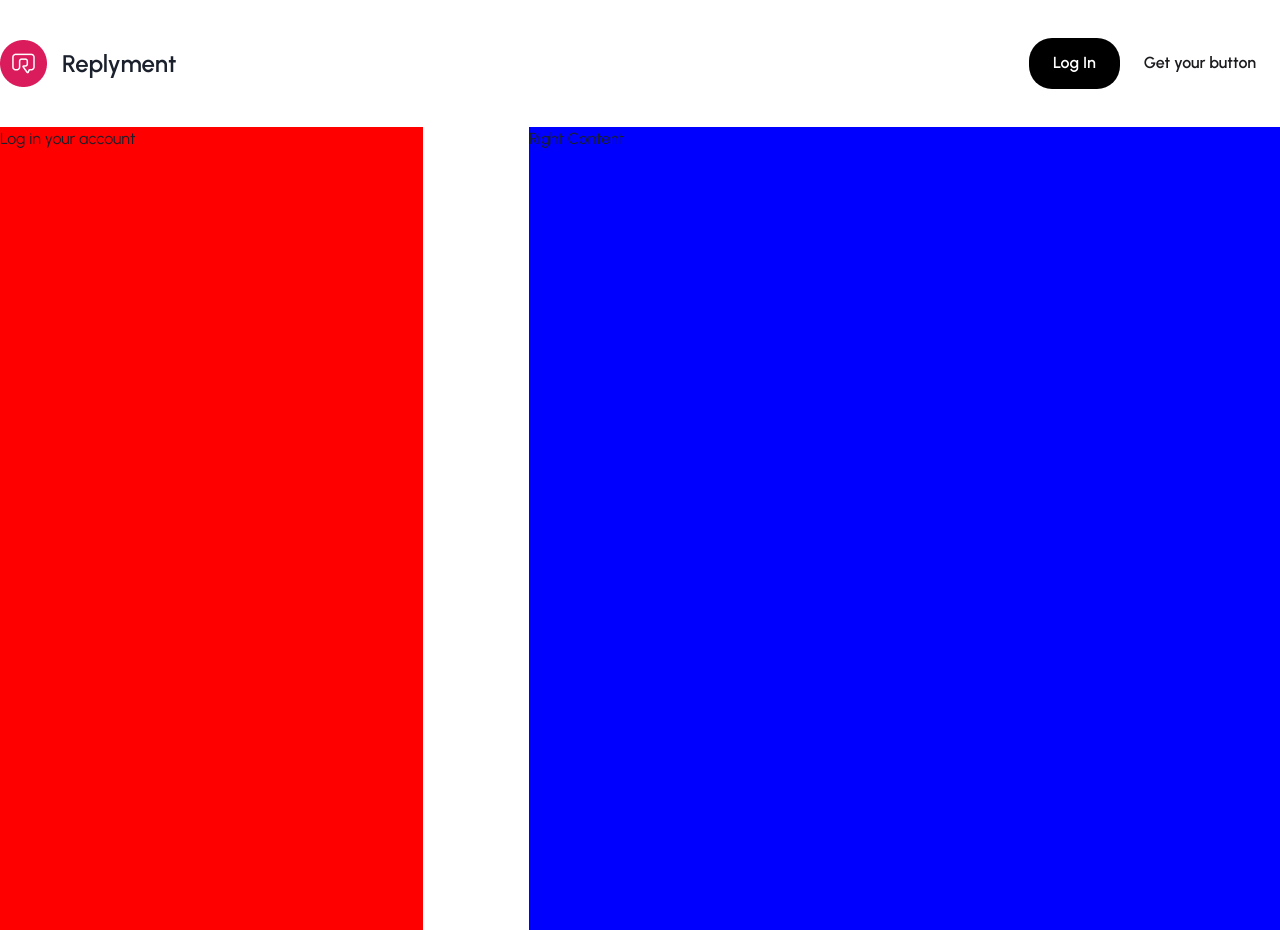
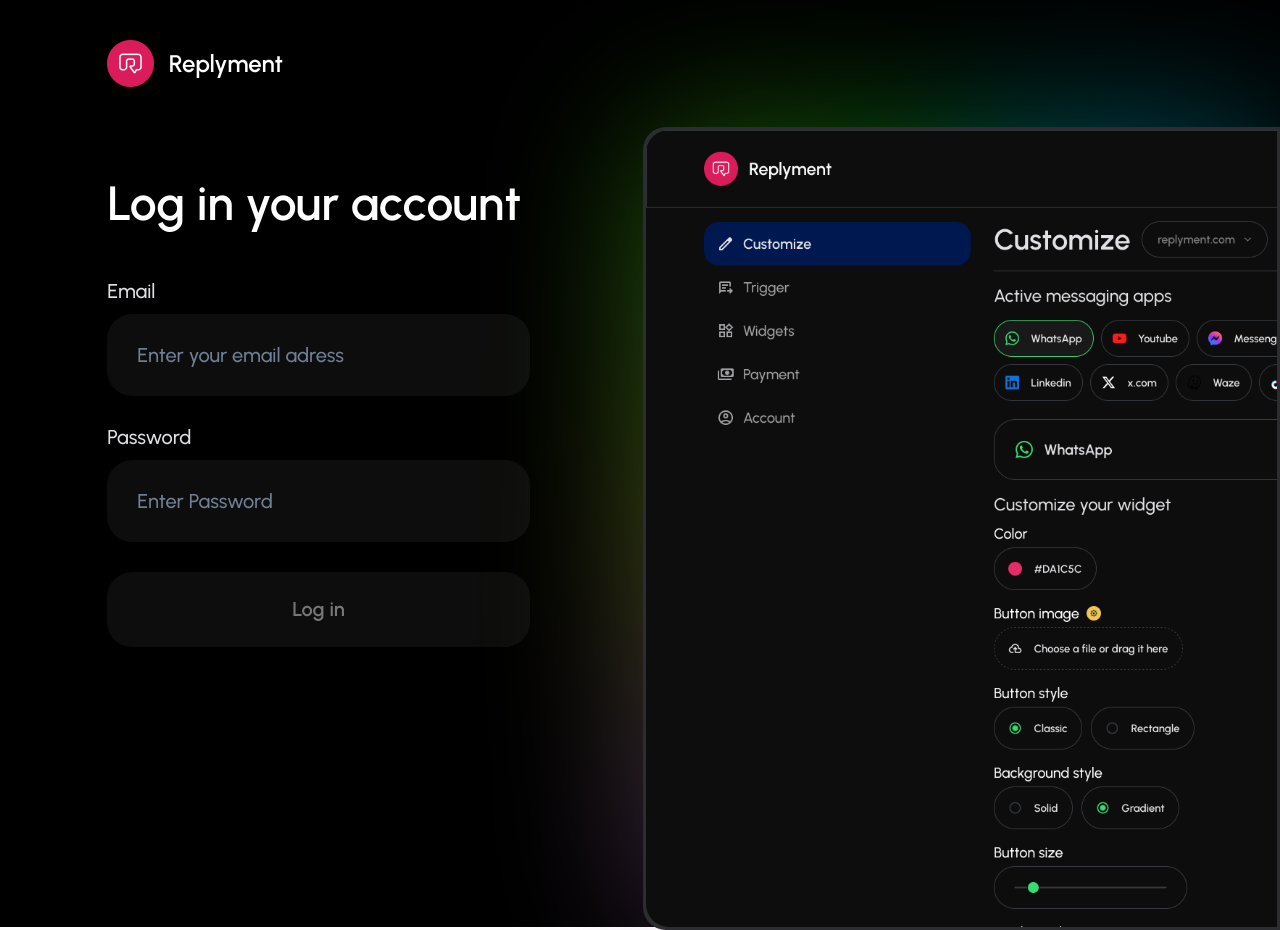
Before and after one commit to NurlanNuruzada/ReplymentReact, a React (Create React App) app: page /beta/SignUp in a window 1280 px wide. Built offline with nearby package versions, Linux system fonts and the light colour scheme; a web font is replaced by a local one.

Commit message:
Sign Up Page Done

```diff
--- a/src/Components/CustomForm/CustomFrom.module.css
+++ b/src/Components/CustomForm/CustomFrom.module.css
@@ -0,0 +1,37 @@
+
+.FormContainer {
+    display: flex;
+    flex-direction: column;
+    gap: 12px;
+}
+
+.FormContainer input {
+    width: Fixed (501px);
+    height: Hug (74px);
+    padding: 30px;
+    border-radius: 25px;
+    gap: 10px;
+    border: none;
+    font-size: 20px;
+    font-weight: 500;
+    line-height: 22px;
+    letter-spacing: 0em;
+    text-align: left;
+    color: #E1E0E480;
+    background-color: #0D0D0D;
+}
+
+.FormContainer label {
+    font-family: Urbanist;
+    font-size: 20px;
+    font-weight: 500;
+    line-height: 22px;
+    letter-spacing: 0em;
+    color: #E1E0E4;
+    text-align: left;
+
+}
+.FormContainer input:focus {
+    outline: none;
+    border: none;
+}
--- a/src/Components/CustomForm/CutomFrom.jsx
+++ b/src/Components/CustomForm/CutomFrom.jsx
@@ -1,12 +1,15 @@
 import React from 'react'
 import Styles from './CustomFrom.module.css'
-import { FormControl, FormHelperText, FormLabel,INpu } from '@mui/material'
+import { FormControl, FormHelperText, FormLabel, INpu } from '@mui/material'
 import { FormErrorMessage } from '@chakra-ui/react'
 
 export default function CutomFrom({ Title, InnerText }) {
     return (
         <div className={Styles.MainContainer}>
-
+            <form className={Styles.FormContainer} action="" method="get">
+                <label for="fname">{Title}</label>
+                <input placeholder={InnerText} />
+            </form>
         </div>
     )
 }
--- a/src/Header/Header.jsx
+++ b/src/Header/Header.jsx
@@ -7,6 +7,8 @@
     MenuList,
     MenuItem,
     IconButton,
+    Grid,
+    GridItem,
 } from '@chakra-ui/react'
 import { HamburgerIcon } from '@chakra-ui/icons'
 import LoginIcon from '@mui/icons-material/Login';
@@ -29,22 +31,29 @@
             window.removeEventListener('resize', handleWindowResize);
         };
     }, []);
-    const isSmallScreen = WindowSize.innerWidth<="750" ? true : false
+    const isSmallScreen = WindowSize.innerWidth <= "750" ? true : false
     return (
-
-        <div className={Styles.MainContainer}>
-            <div className={Styles.LogoContainer}>
+        <Grid templateColumns='repeat(12, 1fr)'  className={Styles.MainContainer}>
+            <GridItem colSpan={1}></GridItem>
+            <GridItem colSpan={2} className={Styles.LogoContainer}>
                 <img src={MainLogo} alt="" />
                 <h1>Replyment</h1>
-            </div>
+            </GridItem>
+            <GridItem colSpan={5}></GridItem>
             {ShowButtons && !isSmallScreen ? (
-                <div className={Styles.ButtonContainer}>
+                <>
+                    <GridItem colSpan={1}></GridItem>
+                    <GridItem colSpan={3} className={Styles.ButtonContainer}>
                         <button className={Styles.LogInButton}>Log In</button>
                         <button className={Styles.RegisterButton}>Get your button</button>
-                </div>
+                    </GridItem>
+                    <GridItem colSpan={1}></GridItem>
+                </>
             ) : null}
 
-            {isSmallScreen ? (
+            {ShowButtons && isSmallScreen ? (
+                <GridItem>
+
                     <Menu>
                         <MenuButton
                             as={IconButton}
@@ -61,7 +70,8 @@
                             </MenuItem>
                         </MenuList>
                     </Menu>
+                </GridItem>
             ) : null}
-        </div>
+        </Grid>
     )
 }
--- a/src/Header/Header.module.css
+++ b/src/Header/Header.module.css
@@ -4,6 +4,7 @@
     align-items: center;
     height: 127px;
     width: 100%;
+    background-color: #000000;
 }
 
 .LogoContainer {
@@ -24,6 +25,7 @@
     letter-spacing: 0em;
     text-align: left;
     padding: 15px;
+    color: white;
 }
 
 .ButtonContainer button {
--- a/src/Layouts/SignInLayout/SignInLayout.jsx
+++ b/src/Layouts/SignInLayout/SignInLayout.jsx
@@ -7,8 +7,8 @@
     return (
         <div className={Styles.Main}>
             <div className={Styles.Outlet}>
-                <ChakraProvider >
-                    <Header ShowButtons={true} />
+                <ChakraProvider  >
+                    <Header ShowButtons={false} />
                 </ChakraProvider>
                 <Outlet />
             </div>
--- a/src/Pages/SignInPage/SignInPage.jsx
+++ b/src/Pages/SignInPage/SignInPage.jsx
@@ -1,23 +1,30 @@
 import React from 'react';
 import Styles from './SignInPage.module.css';
-import Header from '../../Header/Header';
-import CutomizeImage from '../../Images/Customize 3.png';
-import Grid2 from '@mui/material/Unstable_Grid2/Grid2';
 import { Grid, GridItem } from '@chakra-ui/react';
 import CustomFrom from '../../Components/CustomForm/CutomFrom'
+import AppImage from '../../Images/Customize 3.png'
+import AppImageSvg from '../../Images/Customize.svg'
+
 export default function SignInPage() {
     return (
-        <>
-
+        <div className={Styles.Main}>
             <Grid className={Styles.MainContainer} templateColumns='repeat(12, 1fr)' gap={6}>
-                <GridItem className={Styles.LeftContainer} colSpan={4} bg={"red"}>
-                    <h1>Log in your account</h1>
-                    <CustomFrom></CustomFrom>
+                <GridItem className={Styles.Spacer} colSpan={1}></GridItem>
+                <GridItem className={Styles.LeftContainer} colSpan={4}>
+                    <div className={Styles.Title}>
+                        <h1 className={Styles.MainHeader}>Log in your account</h1>
+                    </div>
+                    <div className={Styles.InputContainer}>
+                        <CustomFrom Title={"Email"} InnerText={"Enter your email adress"}></CustomFrom>
+                        <CustomFrom Title={"Password"} InnerText={"Enter Password"}></CustomFrom>
+                        <button className={Styles.LoginButton}>Log in</button>
+                    </div>
                 </GridItem>
-                <GridItem colSpan={8}>
-                    <div className={Styles.RightContainer}>Right Content</div>
+                <GridItem className={Styles.Spacer}  colSpan={1}></GridItem>
+                <GridItem  className={Styles.RightContainer} colSpan={6}>
+                    <img className={Styles.Image} src={AppImage} alt="" />
                 </GridItem>
             </Grid>
-        </>
+        </div>
     );
 }
--- a/src/Pages/SignInPage/SignInPage.module.css
+++ b/src/Pages/SignInPage/SignInPage.module.css
@@ -1,11 +1,145 @@
-.LeftContainer {}
-.MainContainer{
-    overflow: hidden;
+.Title {
+    padding: 50px 0;
 }
+
+.MainContainer {
+    height: 100vh;
+    width: 100%;
+    background-color: #000000;
+
+}
+
+.Main {
+    width: 100%;
+}
+
+
+.MainHeader {
+    font-size: 48px;
+    font-weight: 600;
+    line-height: 53px;
+    text-align: left;
+    color: #FFFFFF;
+}
+
+.LoginButton {
+    top: 344px;
+    padding: 30px;
+    border-radius: 25px;
+    gap: 10px;
+    background-color: #0D0D0D;
+    border: none;
+    width: 100%;
+    font-family: Urbanist;
+    font-size: 20px;
+    font-weight: 600;
+    line-height: 22px;
+    letter-spacing: 0em;
+    text-align: center;
+    color: #777779;
+}
+
+.InputContainer {
+    display: flex;
+    flex-direction: column;
+    gap: 30px;
+}
+
+@keyframes anim-bg {
+    0% {
+        background-position: 0% 10%;
+    }
+
+    50% {
+        background-position: 100% 20%;
+    }
+
+    100% {
+        background-position: 0% 50%;
+    }
+}
+
+@property --angle {
+    syntax: "<angle>";
+    initial-value: 0deg;
+    inherits: false;
+}
+
+@keyframes rotate {
+    to {
+        --angle: 360deg;
+    }
+}
+
+.RightContainer {
+    --s: 0px;
+    transform-style: preserve-3d;
+
+    &::after {
+        content: "";
+        position: absolute;
+        inset: calc(-1*var(--s));
+        background: conic-gradient(from var(--angle) at 50% 50%, #00ffff 0%, #00ABFF 25%, #aa41ff 55%, #e2ff41 75%, #00FF0B 100%);
+        filter: blur(5rem);
+        transform: translate3d(0px, 0px, -1px);
+        border-radius: inherit;
+        pointer-events: none;
+        opacity: 0.35;
+        transition: background-color 1s ease-in-out;
+        animation: 5s rotate linear infinite;
+    }
+}
+
 .RightContainer {
     position: relative;
-    right: -100px !important;
-    Width: 1061px;
-    Height: 803px;
-    background-color: blue;
+    height: 803px;
+    right: 0;
+    border-bottom-left-radius: 23px;
+    border-top-left-radius: 23px;
+    border: 3px solid #2B2D30;
+    background-color: #2B2D30;
 }
+
+.Image {
+    border-bottom-left-radius: 23px;
+    border-top-left-radius: 23px;
+    width: 100%;
+    height: 100%;
+    object-fit: cover;
+    object-position: left;
+}
+
+@media screen and (max-width: 700px) {
+    .RightContainer {
+        display: none;
+    }
+
+
+    .LeftContainer {
+        grid-column: span 9 !important;
+        padding: 15px;
+        width: 345px !important;
+    }
+
+    .InputContainer {
+        width: 309px !important;
+    }
+}
+@media screen and (max-width: 1023px) {
+    .RightContainer {
+        display: none;
+    }
+
+    .InputContainer {
+        width: 100% !important;
+    }
+
+    .LeftContainer {
+        grid-column: span 4 !important;
+    }
+
+    .MainContainer {
+        grid-template-columns: repeat(6, 1fr) !important;
+    }
+
+}
```
Also changed, not shown: src/Images/Customize 3.png, src/Images/Customize.svg (added). Lines whose indentation alone changed are shown as unchanged.
